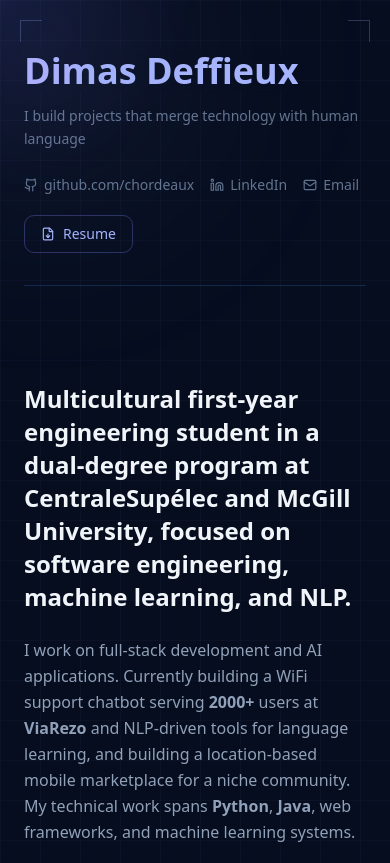
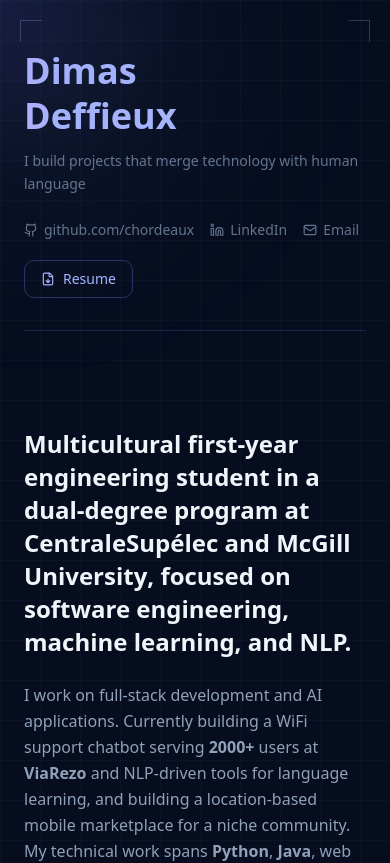
Before and after one commit to chordeaux/personal-website, a React (Vite) app: page / in a window 390 px wide. Shown: the top 863 px of the page. Built offline with nearby package versions, Linux system fonts and the light colour scheme; a web font is replaced by a local one.

Commit message:
polishing things

```diff
--- a/src/components/CornerBrackets.tsx
+++ b/src/components/CornerBrackets.tsx
@@ -19,10 +19,10 @@ export default function CornerBrackets({
   return (
     <div className={`relative ${className}`}>
       {children}
-      <span className="absolute pointer-events-none z-10" style={{ ...dim, top: 0, left: 0, borderTop: border, borderLeft: border }} />
-      <span className="absolute pointer-events-none z-10" style={{ ...dim, top: 0, right: 0, borderTop: border, borderRight: border }} />
-      <span className="absolute pointer-events-none z-10" style={{ ...dim, bottom: 0, left: 0, borderBottom: border, borderLeft: border }} />
-      <span className="absolute pointer-events-none z-10" style={{ ...dim, bottom: 0, right: 0, borderBottom: border, borderRight: border }} />
+      <span className="absolute pointer-events-none " style={{ ...dim, top: 0, left: 0, borderTop: border, borderLeft: border }} />
+      <span className="absolute pointer-events-none " style={{ ...dim, top: 0, right: 0, borderTop: border, borderRight: border }} />
+      <span className="absolute pointer-events-none " style={{ ...dim, bottom: 0, left: 0, borderBottom: border, borderLeft: border }} />
+      <span className="absolute pointer-events-none " style={{ ...dim, bottom: 0, right: 0, borderBottom: border, borderRight: border }} />
     </div>
   )
 }
--- a/src/components/GradientText.tsx
+++ b/src/components/GradientText.tsx
@@ -96,8 +96,8 @@ export default function GradientText({
   };
 
   return (
-    <motion.div
-      className={`relative mx-auto flex max-w-fit flex-row items-center justify-center backdrop-blur transition-shadow duration-500 cursor-default ${showBorder ? 'rounded-[1.25rem] overflow-hidden py-1 px-2' : ''} ${className}`}
+    <div
+      className={`relative mx-auto flex max-w-fit flex-row items-center justify-center transition-shadow duration-500 cursor-default ${showBorder ? 'rounded-[1.25rem] overflow-hidden py-1 px-2' : ''} ${className}`}
       onMouseEnter={handleMouseEnter}
       onMouseLeave={handleMouseLeave}
     >
@@ -119,11 +119,11 @@ export default function GradientText({
         </motion.div>
       )}
       <motion.div
-        className="inline-block relative z-2 text-transparent bg-clip-text"
+        className="inline-block relative text-transparent bg-clip-text"
         style={{ ...gradientStyle, backgroundPosition, WebkitBackgroundClip: 'text' }}
       >
         {children}
       </motion.div>
-    </motion.div>
+    </div>
   );
 }
--- /dev/null
+++ b/src/components/GradientTypeText.tsx
@@ -0,0 +1,129 @@
+import { useState, useEffect, useRef } from 'react';
+import { motion, useMotionValue, useAnimationFrame, useTransform } from 'motion/react';
+
+interface GradientTypeTextProps {
+  text: string;
+  className?: string;
+  colors?: string[];
+  animationSpeed?: number;
+  direction?: 'horizontal' | 'vertical' | 'diagonal';
+  pauseOnHover?: boolean;
+  yoyo?: boolean;
+  typingSpeed?: number;
+  startDelay?: number;
+  showCursor?: boolean;
+}
+
+export default function GradientTypeText({
+  text,
+  className = '',
+  colors = ['#5227FF', '#FF9FFC', '#B19EEF'],
+  animationSpeed = 8,
+  direction = 'horizontal',
+  pauseOnHover = false,
+  yoyo = true,
+  typingSpeed = 60,
+  startDelay = 200,
+  showCursor = true,
+}: GradientTypeTextProps) {
+  const [displayedCount, setDisplayedCount] = useState(0);
+  const [typingDone, setTypingDone] = useState(false);
+  const [isPaused, setIsPaused] = useState(false);
+
+  const progress = useMotionValue(0);
+  const elapsedRef = useRef(0);
+  const lastTimeRef = useRef<number | null>(null);
+  const animationDuration = animationSpeed * 1000;
+
+  // Typewriter effect
+  useEffect(() => {
+    let interval: ReturnType<typeof setInterval>;
+    const timeout = setTimeout(() => {
+      interval = setInterval(() => {
+        setDisplayedCount(prev => {
+          if (prev >= text.length) {
+            clearInterval(interval);
+            setTypingDone(true);
+            return prev;
+          }
+          return prev + 1;
+        });
+      }, typingSpeed);
+    }, startDelay);
+
+    return () => {
+      clearTimeout(timeout);
+      clearInterval(interval);
+    };
+  }, [text, typingSpeed, startDelay]);
+
+  // Gradient animation
+  useAnimationFrame(time => {
+    if (isPaused) {
+      lastTimeRef.current = null;
+      return;
+    }
+    if (lastTimeRef.current === null) {
+      lastTimeRef.current = time;
+      return;
+    }
+    const deltaTime = time - lastTimeRef.current;
+    lastTimeRef.current = time;
+    elapsedRef.current += deltaTime;
+
+    if (yoyo) {
+      const fullCycle = animationDuration * 2;
+      const cycleTime = elapsedRef.current % fullCycle;
+      progress.set(
+        cycleTime < animationDuration
+          ? (cycleTime / animationDuration) * 100
+          : 100 - ((cycleTime - animationDuration) / animationDuration) * 100
+      );
+    } else {
+      progress.set((elapsedRef.current / animationDuration) * 100);
+    }
+  });
+
+  useEffect(() => {
+    elapsedRef.current = 0;
+    progress.set(0);
+  }, [animationSpeed, yoyo]);
+
+  const gradientAngle =
+    direction === 'horizontal' ? 'to right' : direction === 'vertical' ? 'to bottom' : 'to bottom right';
+  const gradientColors = [...colors, colors[0]].join(', ');
+
+  const gradientStyle = {
+    backgroundImage: `linear-gradient(${gradientAngle}, ${gradientColors})`,
+    backgroundSize: direction === 'horizontal' ? '300% 100%' : direction === 'vertical' ? '100% 300%' : '300% 300%',
+    backgroundRepeat: 'repeat' as const,
+  };
+
+  const backgroundPosition = useTransform(progress, p => {
+    if (direction === 'horizontal') return `${p}% 50%`;
+    if (direction === 'vertical') return `50% ${p}%`;
+    return `${p}% 50%`;
+  });
+
+  return (
+    <div
+      className={`relative mx-auto flex max-w-fit flex-row items-center justify-center cursor-default ${className}`}
+      onMouseEnter={() => { if (pauseOnHover) setIsPaused(true); }}
+      onMouseLeave={() => { if (pauseOnHover) setIsPaused(false); }}
+    >
+      {/* Invisible placeholder to lock the container width */}
+      <span className="invisible select-none whitespace-pre-wrap" aria-hidden="true">{text}</span>
+
+      {/* Visible typed portion, overlaid absolutely */}
+      <motion.span
+        className="absolute inset-0 inline-block text-transparent bg-clip-text whitespace-pre-wrap"
+        style={{ ...gradientStyle, backgroundPosition, WebkitBackgroundClip: 'text' }}
+      >
+        {text.slice(0, displayedCount)}
+        {showCursor && !typingDone && (
+          <span className="cursor-blink text-indigo-300 not-italic">|</span>
+        )}
+      </motion.span>
+    </div>
+  );
+}
--- a/src/components/layout/Sidebar.tsx
+++ b/src/components/layout/Sidebar.tsx
@@ -1,4 +1,4 @@
-import GradientText from "@/components/GradientText"
+import GradientTypeText from "@/components/GradientTypeText"
 import CornerBrackets from "@/components/CornerBrackets"
 import { Github, Linkedin, Mail, FileDown } from "lucide-react"
 import { useState, useEffect } from "react"
@@ -47,13 +47,12 @@ export default function Sidebar() {
       <CornerBrackets size={12} className="mb-6 p-4">
         <div className="py-2">
           <button onClick={scrollToTop} className="cursor-pointer text-left block">
-            <GradientText
+            <GradientTypeText
+              text={"Dimas\nDeffieux"}
               colors={["#a5b4fc", "#d8b4fe", "#a5b4fc"]}
               animationSpeed={6}
               className="cursor-pointer text-4xl font-bold leading-tight !mx-0"
-            >
-              Dimas Deffieux
-            </GradientText>
+            />
           </button>
           <p className="mt-3 text-sm text-slate-500 leading-relaxed">
             I build projects that merge technology with human language
@@ -105,13 +104,12 @@ export function MobileHeader() {
   return (
     <div className="md:hidden mb-12 pb-8 border-b border-[#13284a]">
       <button onClick={scrollToTop} className="cursor-pointer text-left block mb-3">
-        <GradientText
+        <GradientTypeText
+          text={"Dimas\nDeffieux"}
           colors={["#a5b4fc", "#d8b4fe", "#a5b4fc"]}
           animationSpeed={6}
           className="text-4xl font-bold leading-tight !mx-0"
-        >
-          Dimas Deffieux
-        </GradientText>
+        />
       </button>
       <p className="text-sm text-slate-500 leading-relaxed mb-6">
         I build projects that merge technology with human language
--- a/src/components/sections/Education.tsx
+++ b/src/components/sections/Education.tsx
@@ -30,7 +30,7 @@ export default function Education() {
             >
               <div className={`relative flex items-start gap-8 md:gap-0 ${index % 2 === 0 ? "md:flex-row" : "md:flex-row-reverse"}`}>
                 {/* Dot */}
-                <div className="absolute left-4 top-2 -translate-x-1/2 w-3 h-3 rounded-full bg-indigo-400 ring-4 ring-[#060d1f] md:left-1/2 z-10" />
+                <div className="absolute left-[10px] top-2 w-3 h-3 rounded-full bg-indigo-400 ring-4 ring-[#060d1f] md:left-[calc(50%-6px)]" />
 
                 {/* Card */}
                 <div className={`ml-12 md:ml-0 md:w-[calc(50%-2rem)] ${index % 2 === 0 ? "md:pr-8" : "md:pl-8"}`}>
--- a/src/components/sections/WorkExperience.tsx
+++ b/src/components/sections/WorkExperience.tsx
@@ -30,7 +30,7 @@ export default function WorkExperience() {
             >
               <div className="relative flex items-start gap-8">
                 {/* Dot */}
-                <div className="absolute left-4 top-2 -translate-x-1/2 w-3 h-3 rounded-full bg-indigo-400 ring-4 ring-[#060d1f] z-10" />
+                <div className="absolute left-[10px] top-2 w-3 h-3 rounded-full bg-indigo-400 ring-4 ring-[#060d1f]" />
 
                 {/* Card */}
                 <div className="ml-12 flex-1">
--- a/src/index.css
+++ b/src/index.css
@@ -169,6 +169,14 @@ body {
   }
 }
 
+@keyframes cursor-blink {
+  0%, 100% { opacity: 1; }
+  50% { opacity: 0; }
+}
+.cursor-blink {
+  animation: cursor-blink 0.7s step-end infinite;
+}
+
 .gradual-blur-fixed {
   position: fixed !important;
   top: 0;
```
